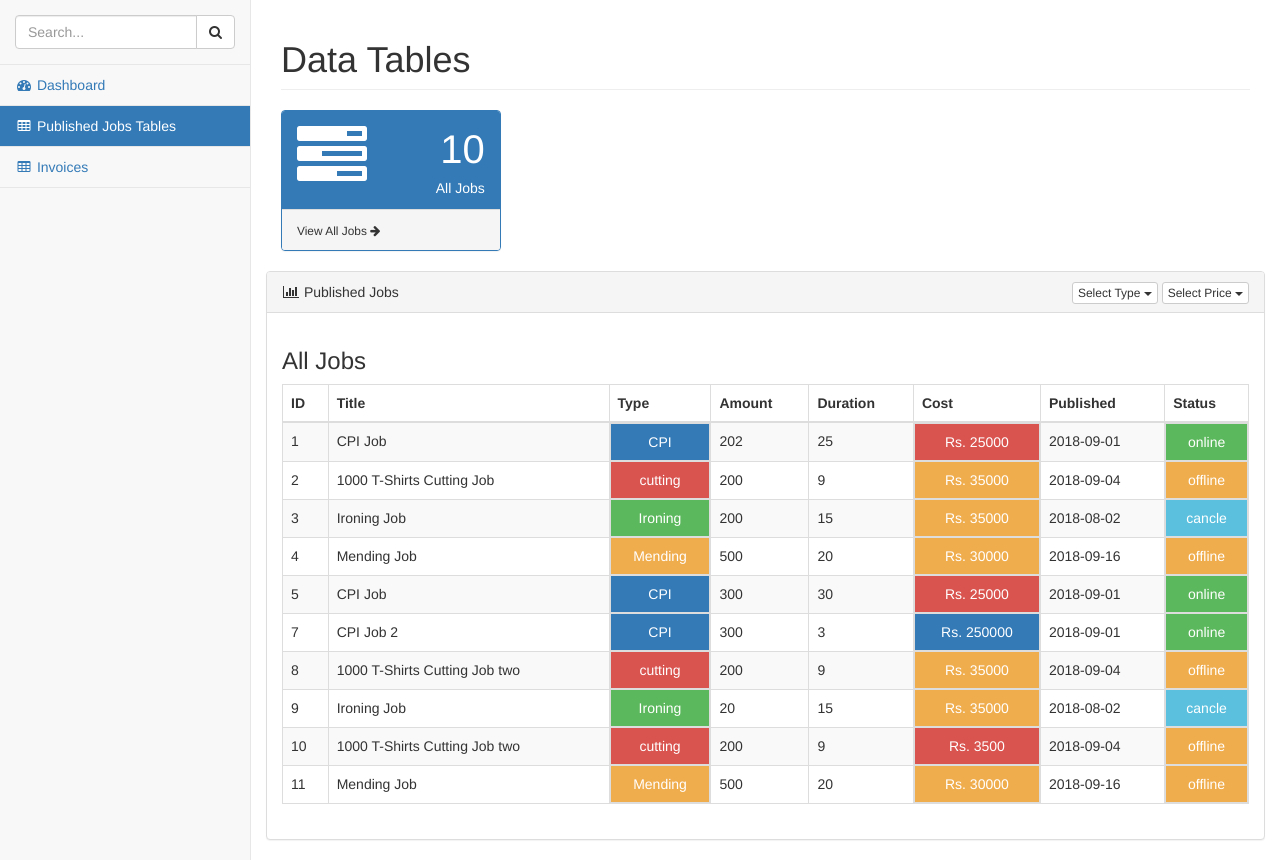
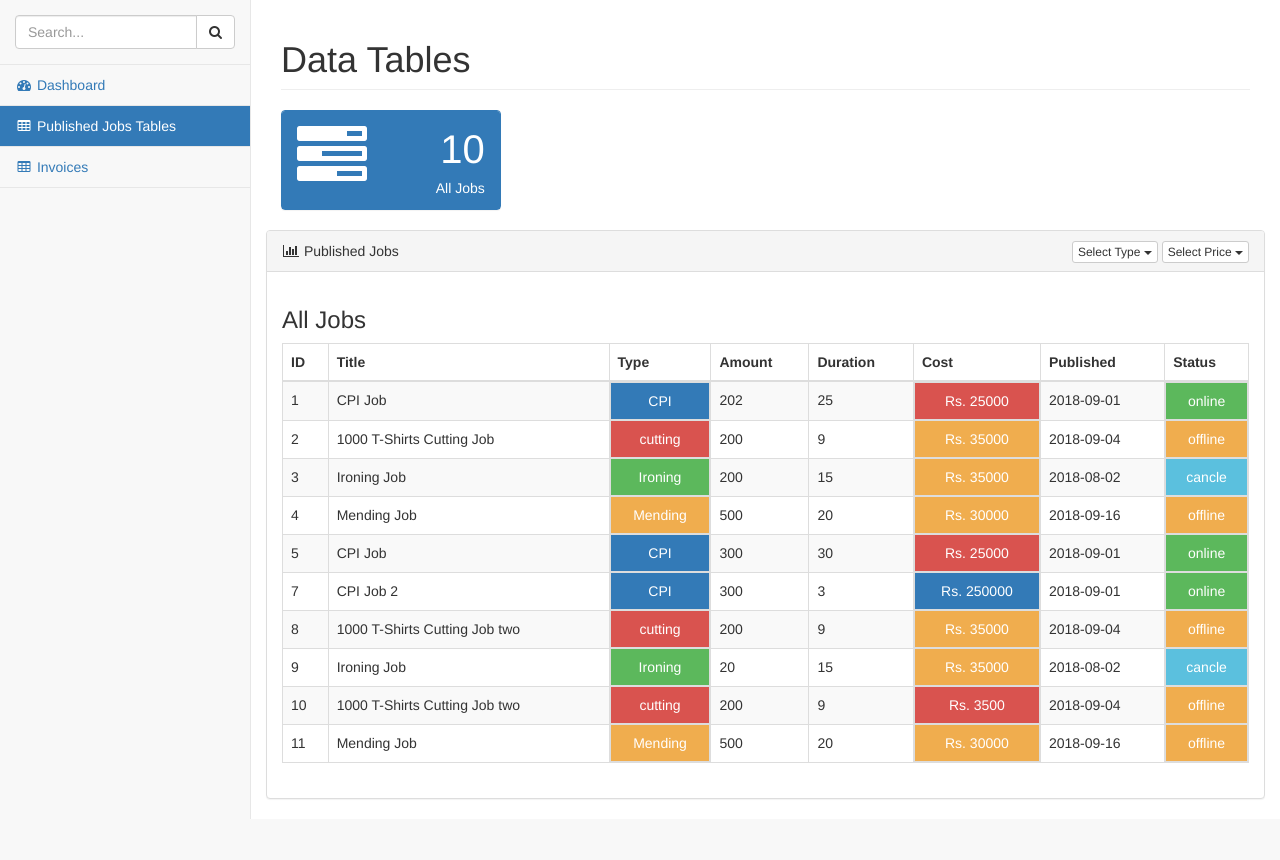
Before and after one commit to ApparelManpowerManagementSystem/ApparelIndustryManpowerManagingWorkerAdroidApp, a PHP site: page /pages/company_tables.php in a window 1280 px wide. Shown: the part 51-911 px from the top of the page. After the commit the page ends 870 px from the top, so only its background shows below. Run offline with PHP 8.4, Linux system fonts and the light colour scheme; the visitor is signed in with stand-in values (Sample User, id 1); data comes from the database, SQL or seed files in the repository.

Commit message:
remove view all job

```diff
--- a/pages/company_tables.php
+++ b/pages/company_tables.php
@@ -166,9 +166,7 @@
                                 </div>
                             </div>
                         </div>
-                        <div class="panel-footer" onclick="show_div('all');hide_div('mend');hide_div('iron');hide_div('cut');hide_div('10');hide_div('25');hide_div('50');hide_div('75');hide_div('cpi');">
-                           <small>View All Jobs <span class="fa fa-arrow-right"></span></small>
-                        </div>
+
 
                     </div>
                 </div>
```
